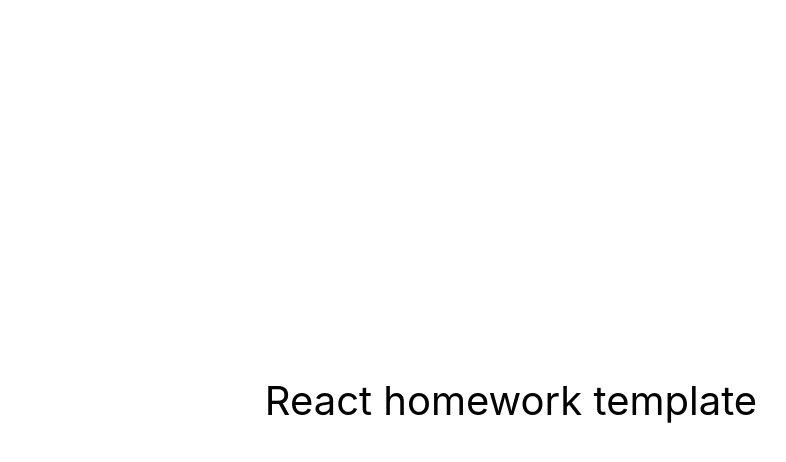
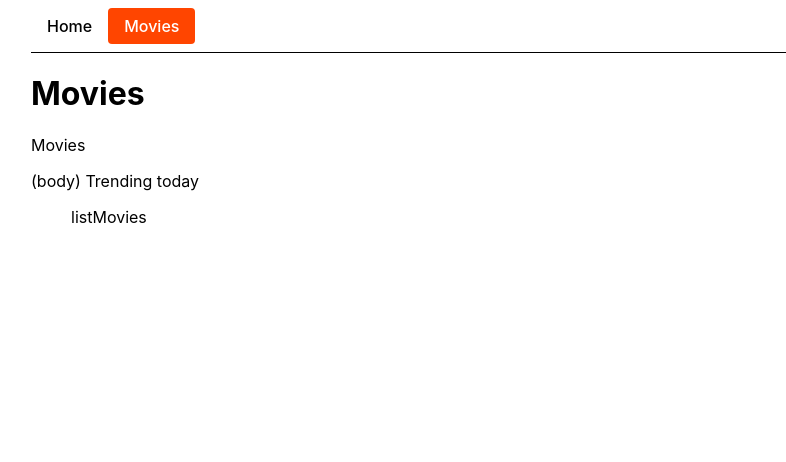
Before and after one commit to JaRcomGitHub/goit-react-hw-05-movies, a React (Create React App) app: page /goit-react-hw-05-movies/movies in a window 1280 px wide. Shown: the top 462 px of the page, without its empty margins (129-915 px from the left). Built offline with nearby package versions, Linux system fonts and the light colour scheme.

Commit message:
add Header

```diff
--- a/package.json
+++ b/package.json
@@ -9,7 +9,9 @@
     "@testing-library/user-event": "^13.5.0",
     "react": "^18.1.0",
     "react-dom": "^18.1.0",
+    "react-router-dom": "^6.4.3",
     "react-scripts": "5.0.1",
+    "styled-components": "^5.3.6",
     "web-vitals": "^2.1.3"
   },
   "scripts": {
--- a/src/components/App.jsx
+++ b/src/components/App.jsx
@@ -1,17 +1,81 @@
+import { Route, Routes } from "react-router-dom";
+// import styled from "styled-components";
+import { Home } from "../pages/Home";
+import { Movies } from "../pages/Movies";
+import { Container, Header, Link } from "./App.styled";
+
+
+// const StyledLink = styled(NavLink)`
+//   color: black;
+
+//   &.active {
+//     color: orange;
+//   }
+// `;
 
 export const App = () => {
   return (
-    <div
-      style={{
-        height: '100vh',
-        display: 'flex',
-        justifyContent: 'center',
-        alignItems: 'center',
-        fontSize: 40,
-        color: '#010101'
-      }}
-    >
-      React homework template
-    </div>
+    <Container>
+      <Header>
+        <nav>
+          <Link to="/" end>Home</Link>
+          <Link to="/movies">Movies</Link>
+          <br/>
+        </nav>
+      </Header>
+
+      <Routes>
+        <Route path="/" element={<Home />}></Route>
+        <Route path="/movies" element={<Movies />}></Route>
+        <Route path="*" element={<Home />}></Route>
+      </Routes>
+      <div>
+
+
+        (body)
+        Trending today
+
+        <ul>
+          listMovies
+        </ul>
+
+      </div>
+    </Container>
   );
 };
+
+/*
+/trending/get-trending список самых популярных фильмов на сегодня для создания
+коллекции на главной странице.
+
+/search/search-movies поиск кинофильма по ключевому слову на странице фильмов.
+/movies/get-movie-details запрос полной информации о фильме для страницы кинофильма.
+/movies/get-movie-credits запрос информации о актёрском составе для страницы кинофильма.
+/movies/get-movie-reviews запрос обзоров для страницы кинофильма.
+
+
+  Маршруты
+
+В приложении должны быть следующие маршруты. Если пользователь зашел по
+несуществующему маршруту, его необходимо перенаправлять на домашнюю страницу.
+
+'/' - компонент Home, домашняя страница со списком популярных кинофильмов.
+'/movies' - компонент Movies, страница поиска фильмов по ключевому слову.
+
+'/movies/:movieId' - компонент MovieDetails, страница с детальной
+информацией о кинофильме.
+
+/movies/:movieId/cast - компонент Cast, информация о актерском составе.
+Рендерится на странице MovieDetails.
+
+/movies/:movieId/reviews - компонент Reviews, информация об обзорах.
+Рендерится на странице MovieDetails.
+
+
+  Code Splitting (разделение кода)
+
+Добавь асинхронную загрузку JS-кода для маршрутов приложения
+используя React.lazy() и <Suspense>.
+
+
+*/
--- /dev/null
+++ b/src/components/App.styled.js
@@ -0,0 +1,40 @@
+import styled from "styled-components";
+import { NavLink } from "react-router-dom";
+
+export const Container = styled.div`
+  max-width: 960px;
+  margin: 0 auto;
+  padding: 0 16px;
+`;
+
+export const Header = styled.header`
+  display: flex;
+  align-items: center;
+  justify-content: space-between;
+  gap: 12px;
+  padding: 8px 0;
+  margin-bottom: 16px;
+  border-bottom: 1px solid black;
+
+  > nav {
+    display: flex;
+  }
+`;
+
+// export const Logo = styled.p`
+//   font-weight: 700;
+//   margin: 0;
+// `;
+
+export const Link = styled(NavLink)`
+  padding: 8px 16px;
+  border-radius: 4px;
+  text-decoration: none;
+  color: black;
+  font-weight: 500;
+
+  &.active {
+    color: white;
+    background-color: orangered;
+  }
+`;
--- a/src/index.css
+++ b/src/index.css
@@ -13,3 +13,9 @@ code {
   font-family: source-code-pro, Menlo, Monaco, Consolas, 'Courier New',
     monospace;
 }
+
+img {
+  display: block;
+  max-width: 100%;
+  height: auto;
+}
--- a/src/index.js
+++ b/src/index.js
@@ -2,9 +2,12 @@ import React from 'react';
 import ReactDOM from 'react-dom/client';
 import { App } from 'components/App';
 import './index.css';
+import { BrowserRouter } from 'react-router-dom';
 
 ReactDOM.createRoot(document.getElementById('root')).render(
   <React.StrictMode>
-    <App />
+    <BrowserRouter basename="/goit-react-hw-05-movies">
+      <App />
+    </BrowserRouter>
   </React.StrictMode>
 );
--- /dev/null
+++ b/src/pages/Cast.jsx
@@ -0,0 +1,6 @@
+
+export const Cast = () => {
+    return (
+        <div>Cast</div>
+    );
+};
--- /dev/null
+++ b/src/pages/Home.jsx
@@ -0,0 +1,13 @@
+
+export const Home = () => {
+    return (
+        <main>
+            <h1>Home</h1>
+            <p>
+                Lorem, ipsum dolor sit amet consectetur adipisicing elit. Iusto,
+                laboriosam placeat incidunt rem illum animi nemo quibusdam quia
+                voluptatum voluptate.
+            </p>
+        </main>
+    );
+};
--- /dev/null
+++ b/src/pages/MovieDetails.jsx
@@ -0,0 +1,6 @@
+
+export const MovieDetails = () => {
+    return (
+        <div>MovieDetails</div>
+    );
+};
--- /dev/null
+++ b/src/pages/Movies.jsx
@@ -0,0 +1,11 @@
+
+export const Movies = () => {
+    return (
+        <main>
+            <h1>Movies</h1>
+            <p>
+                Movies
+            </p>
+        </main>
+    );
+};
--- /dev/null
+++ b/src/pages/Reviews.jsx
@@ -0,0 +1,6 @@
+
+export const Reviews = () => {
+    return (
+        <div>Reviews</div>
+    );
+};
```
Also changed, not shown: 1 other file (tests, documents, lock files or other folders).
